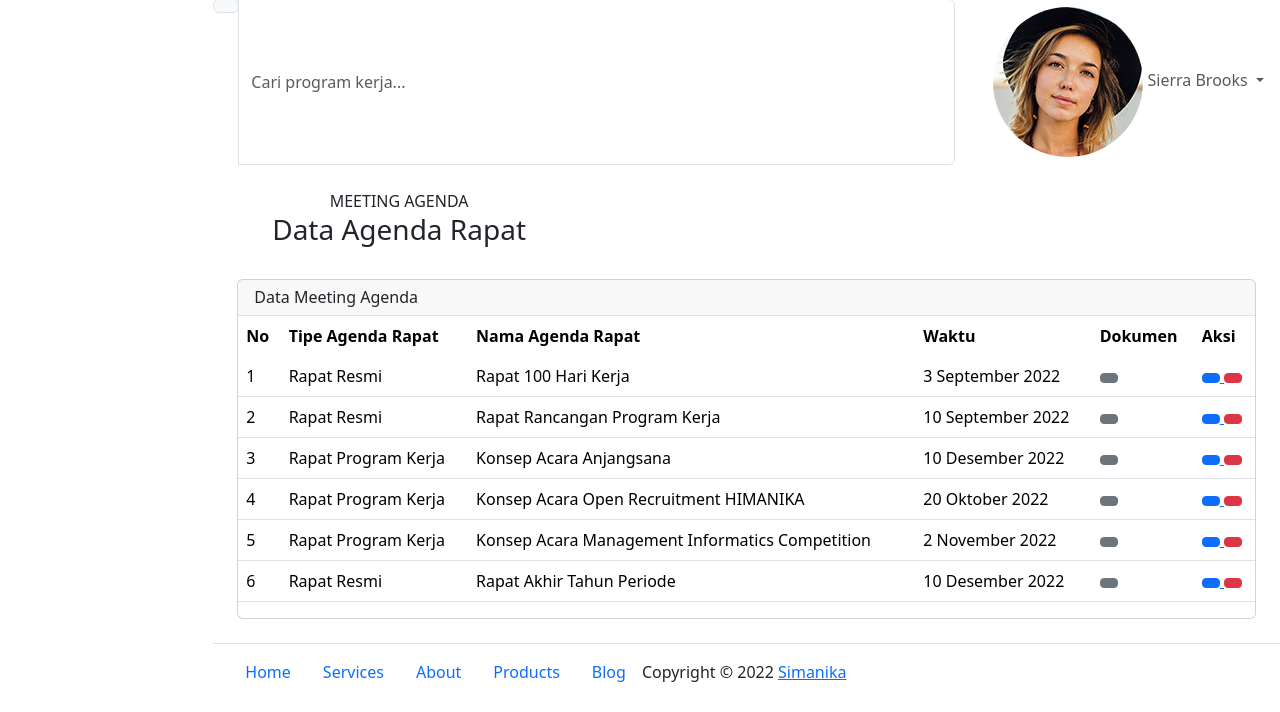
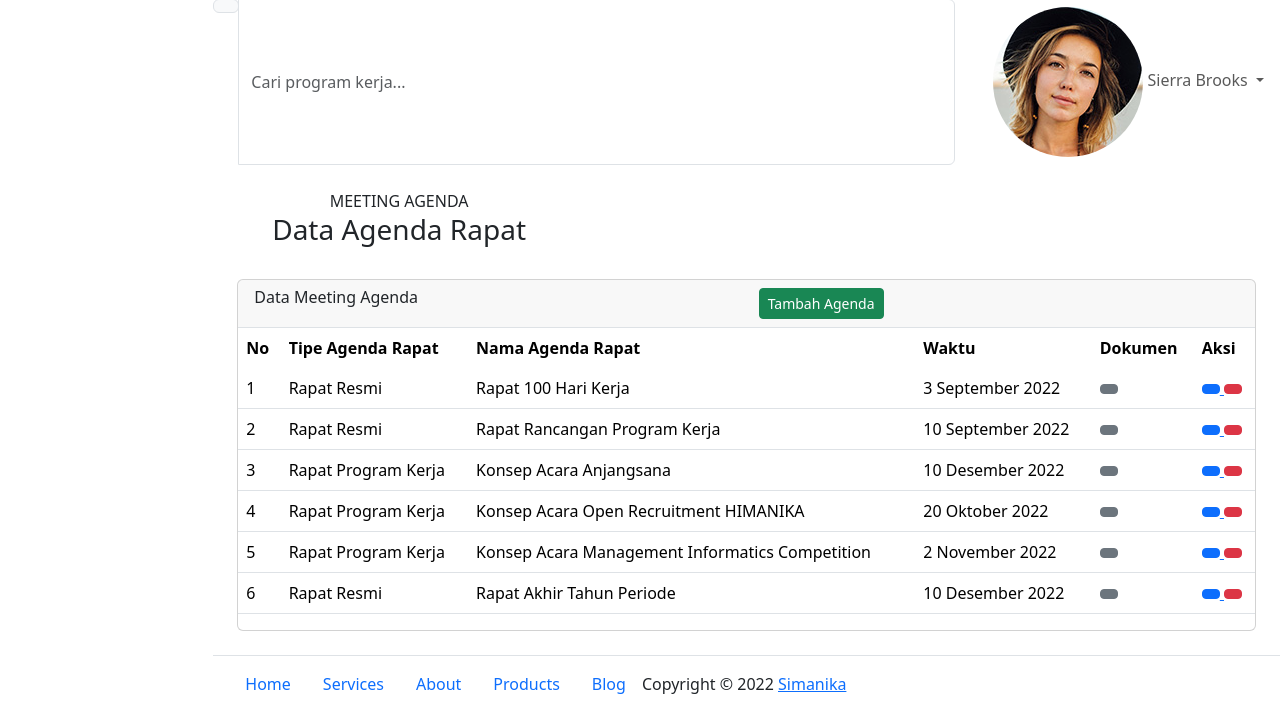
Before and after one commit to you-ink/simanika, a CodeIgniter app: page /database/dashboard/meeting in a window 1280 px wide. Shown: the part 359-1071 px from the top of the page. Before the commit the page ends 1041 px from the top, so only its background shows below. Run offline with CodeIgniter, Linux system fonts and the light colour scheme; some libraries are stand-ins or nearby versions.

Commit message:
add js meeting

```diff
--- a/application/views/dashboard/js/meeting.php
+++ b/application/views/dashboard/js/meeting.php
@@ -0,0 +1,14 @@
+<script>
+	$(document).ready(function () {
+
+		function load_meeting(params = []) {
+			$("table.table").DataTable({
+                    lengthMenu: [[10, 25, 50, 100, -1], [10, 25, 50, 100, "All"]]
+               });
+		}
+
+		load_meeting();
+
+	})
+
+</script>
--- a/application/views/dashboard/meeting.php
+++ b/application/views/dashboard/meeting.php
@@ -9,7 +9,15 @@
 		<div class="col">
 			<div class="card card-small mb-4">
 				<div class="card-header border-bottom">
+					<div class="row">
+						<div class="col-6">
 							<h6 class="m-0">Data Meeting Agenda</h6>
+						</div>
+						<div class="col-6 text-right">
+							<button class="btn btn-sm btn-success" data-toggle="modal" data-target="#crudModal"><i
+									class="fas fa-plus"></i> Tambah Agenda</button>
+						</div>
+					</div>
 				</div>
 				<div class="card-body p-0 pb-3 text-left">
 					<table class="table mb-0">
```
Lines whose indentation alone changed are shown as unchanged.
